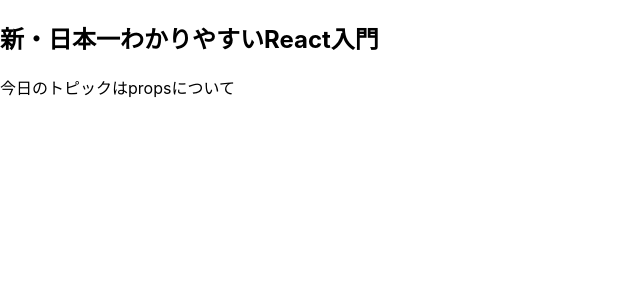
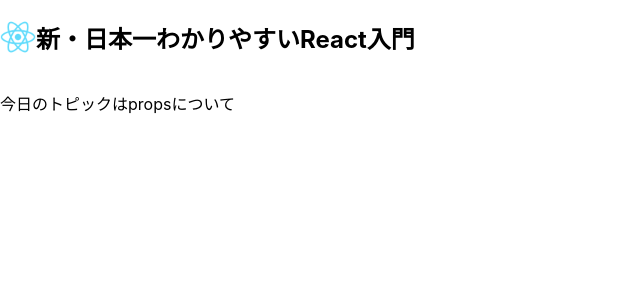
Before and after one commit to maneko00/react-basic, a React (Create React App) app: page / in a window 1280 px wide. Shown: the top 300 px of the page, without its empty margins (0-640 px from the left). Built offline with nearby package versions, Linux system fonts and the light colour scheme.

Commit message:
コンポーネントのimportとexport

```diff
--- a/src/App.css
+++ b/src/App.css
@@ -36,3 +36,8 @@
     transform: rotate(360deg);
   }
 }
+
+.flex__row {
+  display: flex;
+  align-items: center;
+}
--- a/src/components/Article.jsx
+++ b/src/components/Article.jsx
@@ -1,8 +1,10 @@
+import {Content, Title} from './index';
+
 const Article = (props) => {
     return (
         <div>
-            <h2>{props.title}</h2>
-            <p>{props.content}</p>
+            <Title title={props.title} />
+            <Content content={props.content} />
         </div>
     );
 };
--- /dev/null
+++ b/src/components/Content.jsx
@@ -0,0 +1,5 @@
+const Content = (props) => {
+    return <p>{props.content}</p>
+};
+
+export default Content;
--- /dev/null
+++ b/src/components/Title.jsx
@@ -0,0 +1,10 @@
+const Title = (props) => {
+    return (
+        <div className='flex__row'>
+            <img src='/logo192.png' width={36} height={36} />
+            <h2>{props.title}</h2>
+        </div>
+    );
+};
+
+export default Title;
--- /dev/null
+++ b/src/components/index.jsx
@@ -0,0 +1,3 @@
+export {default as Article} from './Article'
+export {default as Content} from './Content'
+export {default as Title} from './Title'
```
